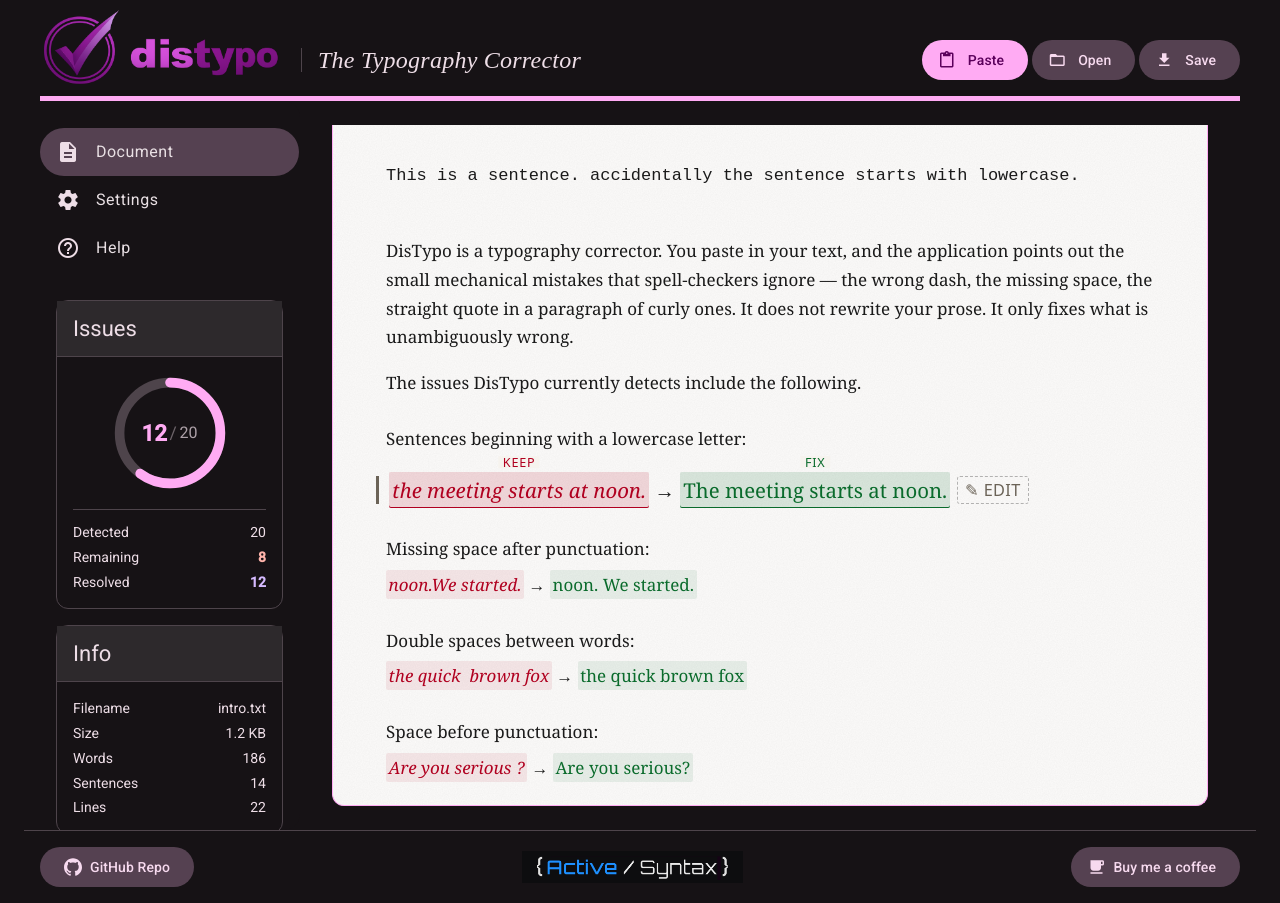
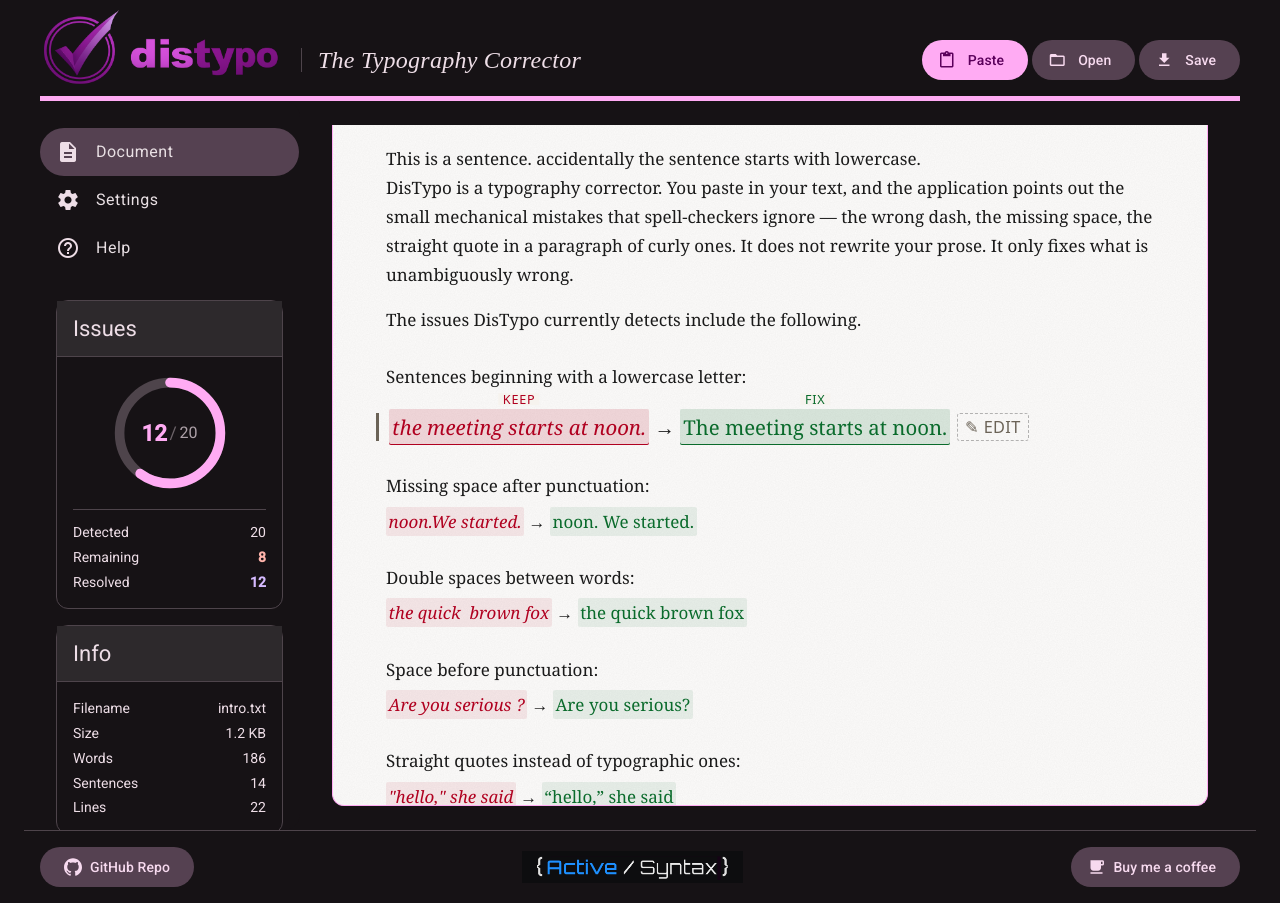
Before and after one commit to activesyntax/distypo, an Angular app in the folder distypo-app/: page / in a window 1280 px wide. Built offline with nearby package versions, Linux system fonts and the light colour scheme.

Commit message:
toHTML fuction added

```diff
--- a/distypo-app/src/app/document-view/document-view.html
+++ b/distypo-app/src/app/document-view/document-view.html
@@ -7,11 +7,11 @@
     }
 
     @if (documentError()) {
-      <p>Error: {{ documentError() }}</p>
+      <p>{{ documentError() }}</p>
     }
 
     @if (documentHTML()) {
-      <pre>{{ documentHTML() }}</pre>
+      <div [innerHTML]="documentHTML()"></div>
     }
 
 
--- a/distypo-app/src/app/document-view/document-view.ts
+++ b/distypo-app/src/app/document-view/document-view.ts
@@ -2,6 +2,9 @@
 import { Component, computed, signal } from '@angular/core';
 import { lint, LintedDocument, RawDocument } from '@core/index';
 import * as RawDoc from '@core/domain/raw-document';
+
+import { DomSanitizer, SafeHtml } from '@angular/platform-browser';
+
 
 type InputFile = { name: string; path: string };
 
@@ -16,6 +19,7 @@
 
   readonly inputFile: InputFile = { name: 'demo.txt', path: '/assets/data/demo.txt' };
 
+
   private readonly fileResource = httpResource.text(() => this.inputFile.path);
 
   readonly documentLoading = computed(() =>
@@ -24,11 +28,11 @@
 
   readonly documentError = computed(() =>
     this.fileResource.status() === 'error'
-      ? this.fileResource.error()
+      ? "Failed to load document."
       : undefined
   );
 
-  readonly documentHTML = computed<string | undefined>(() => {
+  readonly documentHTML = computed<SafeHtml | undefined>(() => {
     if (this.fileResource.status() !== 'resolved') return undefined;
 
     const file = this.fileResource.value();
@@ -36,10 +40,16 @@
 
     const rawDocument = RawDoc.from(this.inputFile.name, file);
     const lintedDocument = lint(rawDocument);
-    return lintedDocument.content;
+    const html = this.toHtml(lintedDocument);
+    return html;
+  });
 
+  constructor(private sanitizer: DomSanitizer) {
+  }
 
-  });
+  toHtml(lintedDocument: LintedDocument): SafeHtml {
+    return this.sanitizer.bypassSecurityTrustHtml(lintedDocument.content);
+  }
 
   select(id: string) { this.selected.set(id); }
   keep(id: string) { /* az eredeti marad — issue feloldva */ }
```
